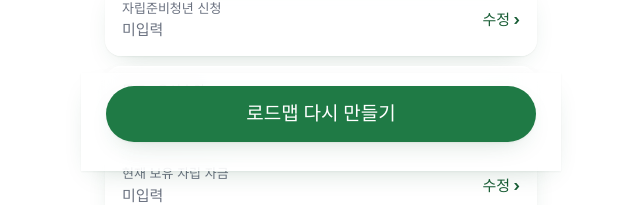
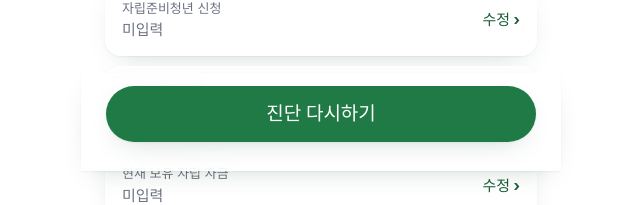
Before and after one commit to kb-say-young/seed-frontend, a Vue app: page /me/edit in a window 1280 px wide. Shown: the part 629-834 px from the top of the page, without its empty margins (319-959 px from the left). Built offline with nearby package versions, Linux system fonts and the light colour scheme; no server answers; a web font is replaced by a local one.

Commit message:
chore(account): '로드맵 다시 만들기' 문구를 '진단 다시하기'로 변경
내정보 메뉴와 조건 수정 화면 버튼 둘 다. 목적지(/intake)는 그대로 —
실제로 하는 일(온보딩 재입력 → 진단 재실행)에 더 맞는 이름으로만
바꿨다.

```diff
--- a/src/features/account/pages/EditConditions.vue
+++ b/src/features/account/pages/EditConditions.vue
@@ -143,7 +143,7 @@ const hint = computed(() => {
       class="glass-strong sticky bottom-0 border-x-0 border-b-0 px-6 pb-7 pt-3"
       style="padding-bottom: max(1.75rem, env(safe-area-inset-bottom))"
     >
-      <UiButton size="lg" block @click="router.push('/intake')">로드맵 다시 만들기</UiButton>
+      <UiButton size="lg" block @click="router.push('/intake')">진단 다시하기</UiButton>
     </div>
   </div>
 </template>
--- a/src/features/account/pages/MyInfo.vue
+++ b/src/features/account/pages/MyInfo.vue
@@ -27,7 +27,7 @@ const subtitle = computed(() => {
 const menu = [
   { t: '입력한 조건 수정', to: '/me/edit' },
   { t: '목표 수정', to: '/me/edit' },
-  { t: '로드맵 다시 만들기', to: '/intake' },
+  { t: '진단 다시하기', to: '/intake' },
 ]
 // 화면 준비 중 (이동 안 함)
 const upcoming = ['알림 설정', '자주 묻는 질문']
```
